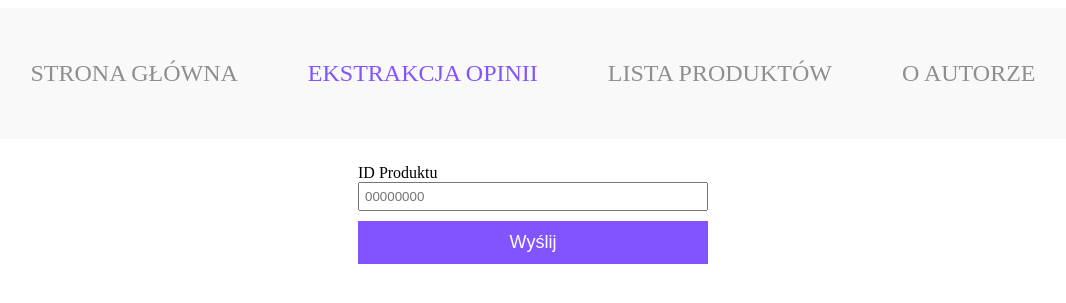
After one commit to avanrish/ceneo-webscraper, a Flask app: page /extract in a window 1280 px wide. The commit adds this page. Shown: the top 303 px of the page, without its empty margins (107-1173 px from the left). Run offline with Flask 2, Linux system fonts and the light colour scheme.

Commit message:
product is extracted and saved to products.json

```diff
--- a/app.py
+++ b/app.py
@@ -1,12 +1,40 @@
-from flask import Flask, make_response, render_template, url_for
+from flask import Flask, make_response, redirect, render_template, url_for
+import json
+
+from functions import fetch_opinions
 
 app = Flask(__name__)
 
 @app.route('/')
 def home():
     url_for('static', filename='index.css')
-    res = render_template('homepage.html')
-    return res
+    return render_template('homepage.html')
+
+@app.route('/extract')
+def extract():
+    url_for('static', filename='index.css')
+    return render_template('extract.html')
+
+@app.route('/api/extract/<id>')
+def get_opinions(id):
+    try:
+        res = fetch_opinions(id)
+        exists = False
+        products = []
+        with open('products.json') as p:
+            products = json.loads(p.read())
+            for product in products:
+                if product["id"] == id:
+                    exists = True
+                    break
+        if not exists:
+            with open('products.json', 'w') as f:
+                products.append({"id": id, "title": res["title"]})
+                f.write(json.dumps(products))
+        return redirect(f'/product/{id}')
+    except BaseException as e:
+        return make_response('Wrong ID', 400)
+
 
 # @app.errorhandler(404)
 # def not_found():
--- a/requirements.txt
+++ b/requirements.txt
@@ -1,2 +1,3 @@
 flask
 beautifulsoup4
+requests
--- a/static/index.css
+++ b/static/index.css
@@ -29,3 +29,64 @@ nav .menuItems {
 .menuItems a.active {
   color: #8254ff;
 }
+
+.extract {
+  display: flex;
+  flex-direction: column;
+  justify-content: center;
+  align-items: center;
+  margin-top: 25px;
+}
+
+.extract form {
+  display: flex;
+  flex-direction: column;
+  max-width: 350px;
+  width: 100%;
+}
+.extract input {
+  margin-bottom: 10px;
+  padding: 5px;
+}
+
+.extract button {
+  border-radius: 0;
+  padding: 10px;
+  border: 1px solid #8254ff;
+  background-color: #8254ff;
+  color: white;
+  font-size: large;
+  cursor: pointer;
+  display: flex;
+  justify-content: center;
+  align-items: center;
+}
+
+#error {
+  color: red;
+  margin-top: 15px;
+}
+
+.lds-dual-ring {
+  display: inline-block;
+  width: 40px;
+  height: 40px;
+}
+.lds-dual-ring:after {
+  content: "";
+  display: block;
+  width: 32px;
+  height: 32px;
+  border-radius: 50%;
+  border: 3px solid white;
+  border-color: white transparent white transparent;
+  animation: lds-dual-ring 1.2s linear infinite;
+}
+@keyframes lds-dual-ring {
+  0% {
+    transform: rotate(0deg);
+  }
+  100% {
+    transform: rotate(360deg);
+  }
+}
--- /dev/null
+++ b/templates/extract.html
@@ -0,0 +1,67 @@
+<!DOCTYPE html>
+<html lang="pl">
+  <head>
+    <meta charset="UTF-8" />
+    <meta http-equiv="X-UA-Compatible" content="IE=edge" />
+    <meta name="viewport" content="width=device-width, initial-scale=1.0" />
+    <title>Ekstrakcja Opinii</title>
+    <link rel="stylesheet" href="/static/index.css" />
+    <script>
+      let running = false;
+
+      async function handleSubmit() {
+        if (running) return;
+        const id = document.querySelector("input").value;
+        const button = document.querySelector("button");
+
+        button.innerHTML = "<div class='lds-dual-ring'></div>";
+        running = true;
+
+        const res = await fetch(`/api/extract/${id}`);
+        if (res.status === 400 || res.status === 404) {
+          running = false;
+          button.innerText = "Wyślij";
+          document.querySelector("#error").innerText =
+            "Nie znaleziono takiego produktu.";
+        }
+      }
+
+      window.addEventListener("DOMContentLoaded", () => {
+        const form = document.querySelector("form");
+        form.onsubmit = (e) => {
+          e.preventDefault();
+          handleSubmit();
+        };
+      });
+    </script>
+  </head>
+  <body>
+    <nav>
+      <ul class="menuItems">
+        <li>
+          <a href="/">Strona Główna</a>
+        </li>
+        <li>
+          <a href="#" class="active">Ekstrakcja Opinii</a>
+        </li>
+        <li>
+          <a href="/products">Lista Produktów</a>
+        </li>
+        <li><a href="/author">O Autorze</a></li>
+      </ul>
+    </nav>
+    <main class="extract">
+      <form>
+        <label for="product-id">ID Produktu</label>
+        <input
+          type="text"
+          id="product-id"
+          name="product-id"
+          placeholder="00000000"
+        />
+        <button>Wyślij</button>
+      </form>
+      <div id="error"></div>
+    </main>
+  </body>
+</html>
```
Also changed, not shown: functions.py (added, +43 -0 lines), products.json (added, +10 -0 lines), templates/homepage.html (+4 -4 lines).
